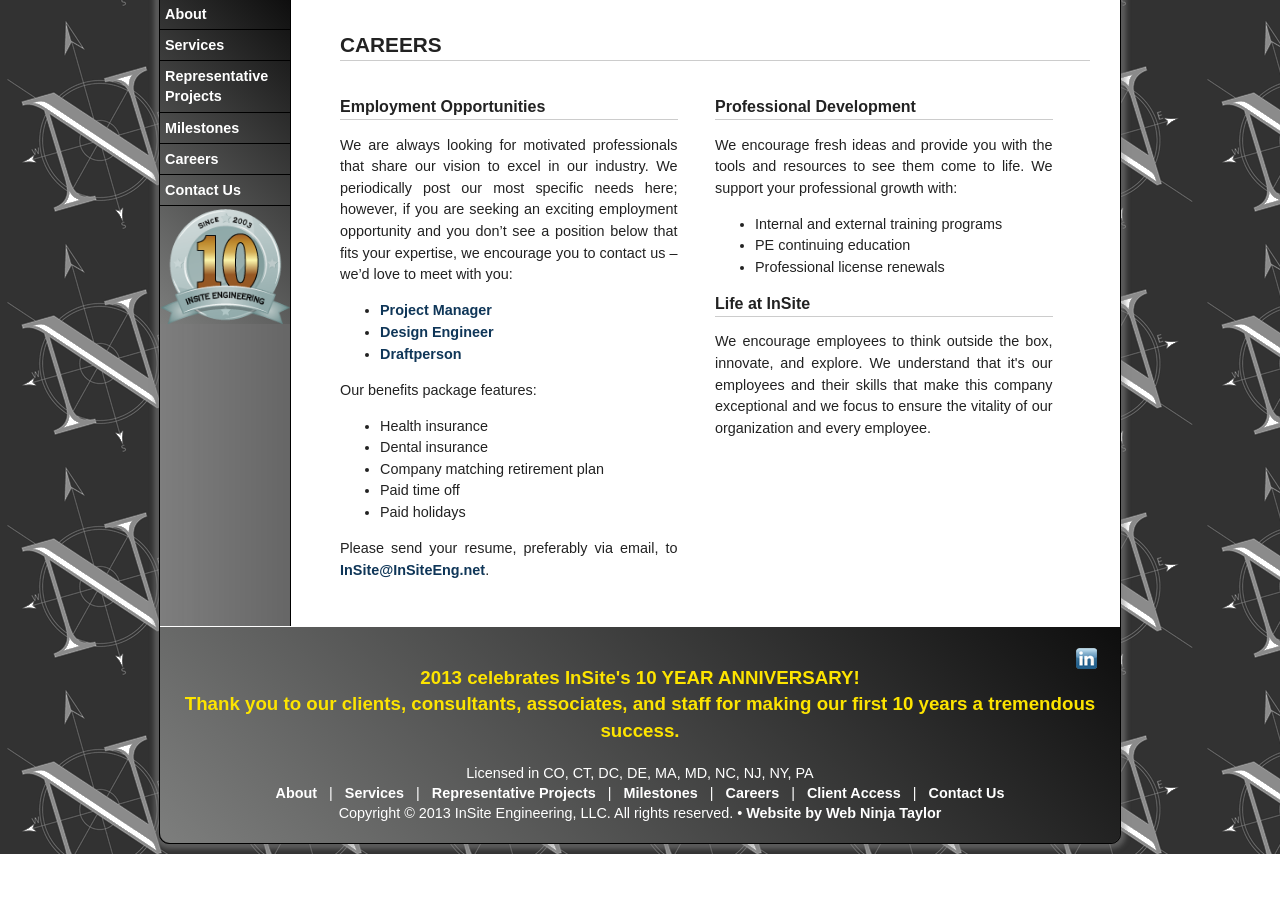
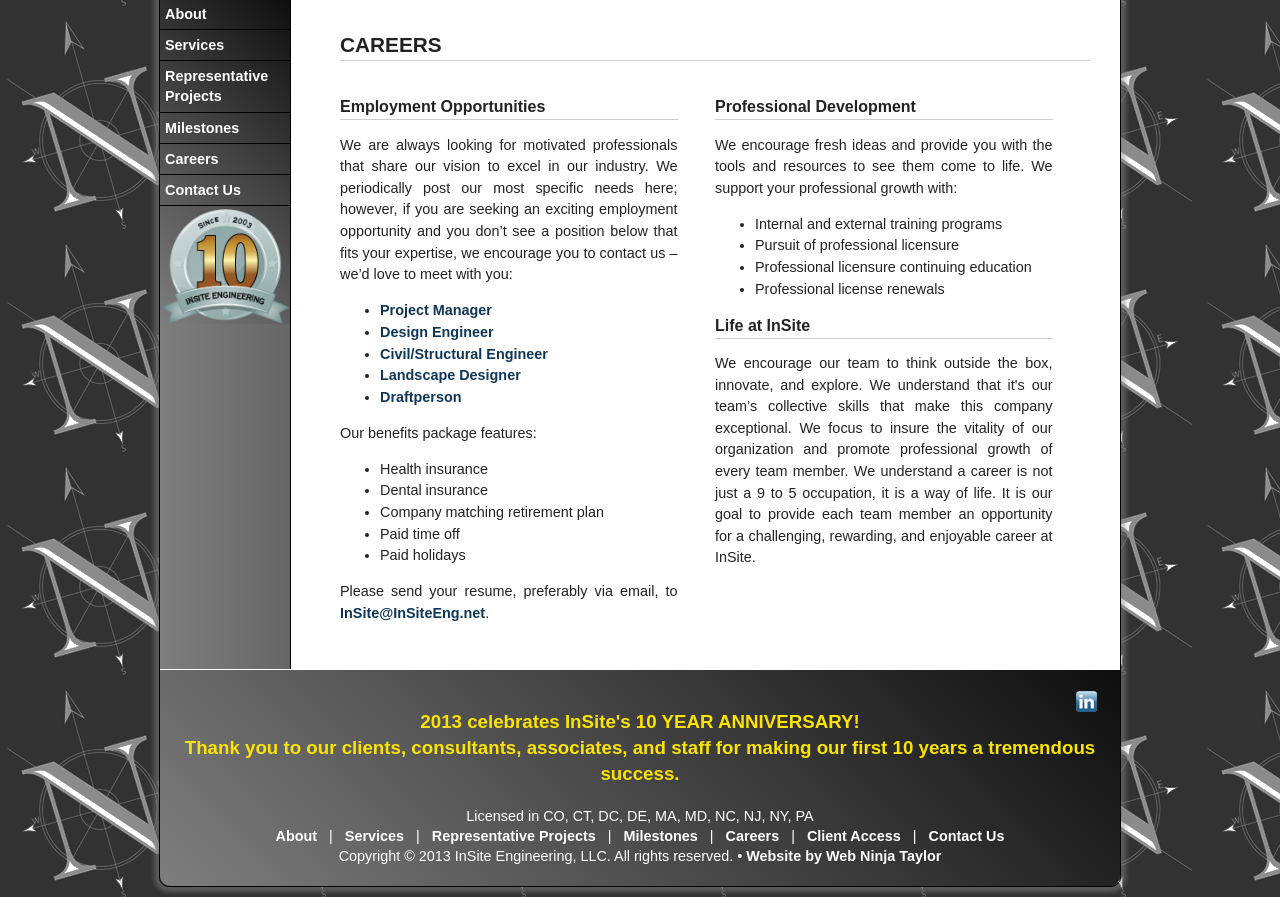
Before and after one commit to webninjataylor/insite, a PHP site: page /careers.php in a window 1280 px wide. Shown: the part 210-1107 px from the top of the page. Before the commit the page ends 1064 px from the top, so only its background shows below. Run offline with PHP 8.4, Linux system fonts and the light colour scheme.

Commit message:
New careers

```diff
--- a/careers.php
+++ b/careers.php
@@ -18,6 +18,8 @@
                     <ul>
                         <li><a href="#projectmanager" class="career">Project Manager</a></li>
                         <li><a href="#designengineer" class="career">Design Engineer</a></li>
+                        <li><a href="#civilengineer" class="career">Civil/Structural Engineer</a></li>
+                        <li><a href="#landscapedesigner" class="career">Landscape Designer</a></li>
                         <li><a href="#draftperson" class="career">Draftperson</a></li>
                     </ul>
                     <p>Our benefits package features:</p>
@@ -35,26 +37,52 @@
                     <p>We encourage fresh ideas and provide you with the tools and resources to see them come to life. We support your professional growth with:</p>
                     <ul>
                         <li>Internal and external training programs</li>
-                        <li>PE continuing education</li>
+                        <li>Pursuit of professional licensure</li>
+                        <li>Professional licensure continuing education</li>
                         <li>Professional license renewals</li>
                     </ul>
                     <h2>Life at InSite</h2>
-                    <p>We encourage employees to think outside the box, innovate, and explore. We understand that it's our employees and their skills that make this company exceptional and we focus to ensure the vitality of our organization and every employee.</p>
+                    <p>We encourage our team to think outside the box, innovate, and explore. We understand that it's our team’s collective skills that make this company exceptional.  We focus to insure the vitality of our organization and promote professional growth of every team member.  We understand a career is not just a 9 to 5 occupation, it is a way of life.  It is our goal to provide each team member an opportunity for a challenging, rewarding, and enjoyable career at InSite.</p>
                 </div>
             </div>
             <div id="careers">
+
+
                 <a name="projectmanager"></a>
                 <h2>Project Manager:</h2>
                 <p><strong>Responsibilities include but are not limited to:</strong><br/>
                     The qualified candidate must manage and direct assigned staff to meet scope, schedule and budgetary goals for a variety of projects. The candidate must supervise the preparation of reports, site and subdivision plans, specifications, and other contract documents, and review and approve these documents. The candidate must foster the use of innovative concepts in the development of project materials, and prepare more complex project materials. The candidate must assign tasks and monitor staff performance to ensure all schedules and budgets are maintained, and that project goals are met to the satisfaction of the client. The candidate must approve all project schedules, budgets and QA/QC plans. The candidate will be required to attend weekly internal meeting to discuss project progress and to assist in the preparation of proposals, contracts and presentations.</p>
                 <p><strong>Experience required:</strong><br />
                     The successful candidate will possess, at minimum, a bachelor’s degree, and at least five (5) years of experience in Land Development Design, and must have experience with management of site plan and subdivision preparation and stormwater management design.  Candidates should have extensive technical knowledge and the ability to successfully manage both manpower and financial resources. Some field work and attendance at client functions may be required.</p>
+
+
                 <a name="designengineer"></a>
                 <h2 class="divider">Design Engineer:</h2>
                 <p><strong>Responsibilities:</strong><br />
                     The qualified candidate must assist the Project Manager and/or Professional Engineer with the design of land development projects.  The candidate must gather data from pertinent regulations and available mapping to assist in preparing basemaps for each project.  The candidate must be able to prepare basic design criteria such as grading, construction details, zoning analyses, and must have a working knowledge of stormwater management designs.</p>
                 <p><strong>Experience required:</strong><br />
                     The qualified candidate must have at least two (2) years experience working in the capacity described above.  The candidate must be proficient in AutoCAD version 2000 or greater, as well as Land Desktop software.  A working knowledge of HyrdoCAD and GIS is a plus.  The candidate must have an accredited bachelor’s degree in civil engineering, and must have EIT certification or be on track to receive same.  It is preferable that the candidate seek Professional Engineering licensure.</p>
+
+
+                <a name="civilengineer"></a>
+                <h2 class="divider">Civil/Structural Engineer</h2>
+                <p><strong>Responsibilities:</strong><br />
+                    The qualified candidate must assist the Project Manager and/or Professional Engineer with preparing plan sets for subdivisions and site plans.  The candidate must gather data from pertinent regulations and available mapping to assist in preparing basemaps for each project.  The candidate must be able to prepare basic subdivision and site plan design criteria such as grading, construction details, zoning analyses, earthworks analyses, and must have a working knowledge of stormwater management designs.</p>
+                <p>The qualified candidate must also have the experience necessary to assist the Project Manager and/or Professional Engineer with the design and analysis of various structures including steel platforms, telecommunications towers, retaining walls, bulkheads, timber piles, helical piles, foundation systems, and concrete structures.  The candidate will also be required to perform site investigations and inspections of said structures.</p>
+                <p>The candidate must be proficient in the various engineering software programs (e.g. AutoCAD, TNX Tower (formerly RISA Tower), and Pile Buck).  The candidate must have the ability to prepare written technical reports discussing the items described above.  The candidate must assist the Project Manager and/or Professional Engineer in drafting plan sets for subdivisions, site plans, plot plans, and structural designs.  Drafting work includes, but is not limited to: digital terrain modeling, cross sections, profiles, road templates, earthworks analyses, construction details, key maps, raster images, external references, and layer management.  The candidate will be responsible to ensure consistency of plan appearance prior to submission to the Project Manager and/or Professional Engineer for review.  The candidate must develop a thorough knowledge of the company’s CAD Standards manual.</p>
+                <p><strong>Experience required:</strong><br />
+                The qualified candidate must have at least three (3) to five (5) years’ experience working in the capacity described above. It is preferred that the candidate has an accredited bachelor’s degree in engineering and is on track to become a licensed Professional Engineer.</p>
+
+
+                <a name="landscapedesigner"></a>
+                <h2 class="divider">Landscape Designer</h2>
+                <p><strong>Responsibilities:</strong><br />
+                The qualified candidate must assist the Project Manager and/or Professional Engineer with the design of land development projects.  Key responsibilities are management and preparation of all landscape designs.  The candidate must gather data from pertinent regulations and available mapping to assist in preparing basemaps for each project.  Beyond having a thorough knowledge of landscape and hardscape design, the candidate must be able to prepare basic subdivision and site plan design criteria such as grading, construction details, zoning analyses, earthworks analyses, and must have a working knowledge of stormwater management designs.</p>
+                <p>The candidate must also be proficient in AutoCAD.  The candidate must assist the Project Manager and/or Professional Engineer in preparing plan sets for subdivisions, site plans, plot plans, and structural designs.  Drafting work includes, but is not limited to: digital terrain modeling, cross sections, profiles, road templates, earthworks analyses, construction details, key maps, raster images, external references, and layer management.  The candidate will be responsible to ensure consistency of plan appearance prior to submission to the Project Manager and/or Professional Engineer for review.  The candidate must develop a thorough knowledge of the company’s CAD Standards manual.</p>
+                <p><strong>Experience required:</strong><br />
+                The qualified candidate must have at least three (3) years’ experience working in the capacity described above.  It is preferred that the candidate has an accredited bachelor’s degree in landscape architecture and is on track to become licensed as same.</p>
+
+
                 <a name="draftperson"></a>
                 <h2 class="divider">Draftperson:</h2>
                 <p><strong>Responsibilities:</strong><br/>
--- a/css/main.scss
+++ b/css/main.scss
@@ -290,8 +290,7 @@ article ul {
 }
 
 h2.divider {
-    border-top: 1px solid #cccccc;
-    padding-top: 20px;
+    padding-top: 30px;
 }
 .column {
     float: left;
```
Also changed, not shown: css/main.css.
